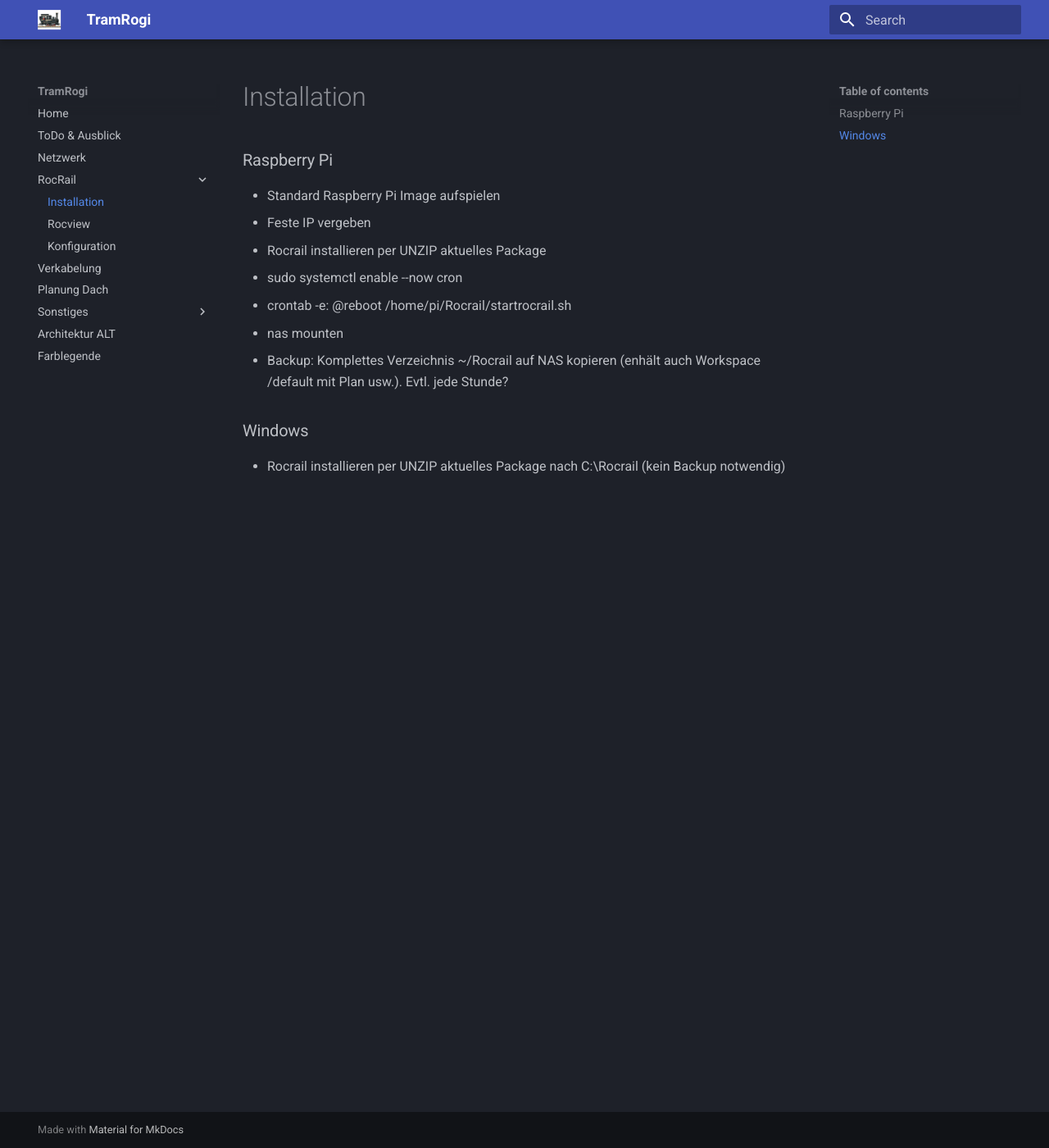
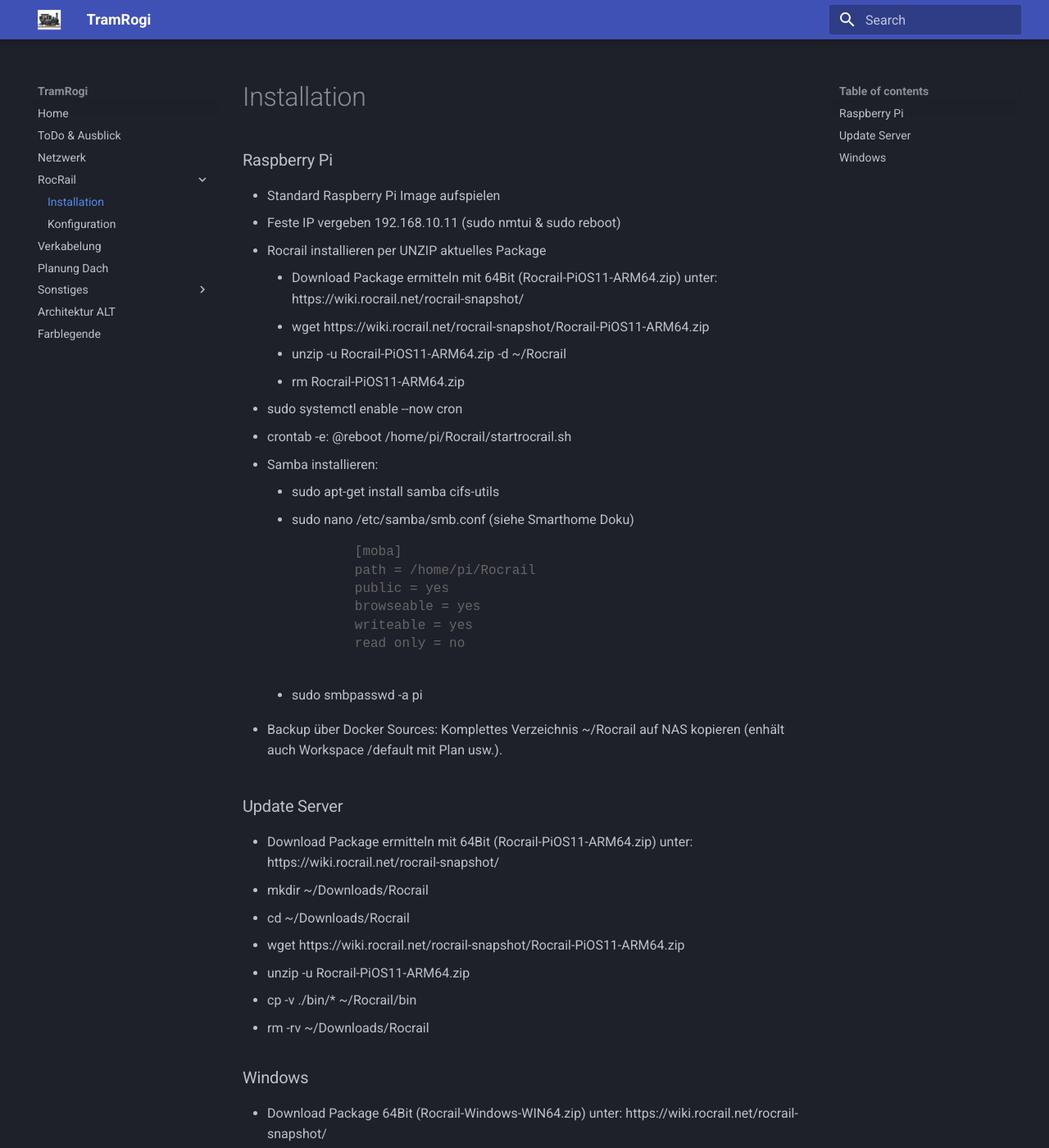
Before and after one commit to rogerknop/mkdocs_moba, an MkDocs documentation site: the page built from docs/rocrail/install.md, in a window 1280 px wide and 1400 px high. Shown: the whole window at 82% size. Built offline with MkDocs 1.6.1 and Material for MkDocs 9.7.7, drawn with Linux system fonts in a browser that asks for light colours; some of the changed text lies outside the part shown.

```diff
--- a/docs/rocrail/install.md
+++ b/docs/rocrail/install.md
@@ -2,12 +2,39 @@
 
 ### Raspberry Pi
 * Standard Raspberry Pi Image aufspielen
-* Feste IP vergeben
+* Feste IP vergeben 192.168.10.11 (sudo nmtui & sudo reboot)
 * Rocrail installieren per UNZIP aktuelles Package
+    * Download Package ermitteln mit 64Bit (Rocrail-PiOS11-ARM64.zip) unter: https://wiki.rocrail.net/rocrail-snapshot/
+    * wget https://wiki.rocrail.net/rocrail-snapshot/Rocrail-PiOS11-ARM64.zip
+    * unzip -u Rocrail-PiOS11-ARM64.zip -d ~/Rocrail
+    * rm Rocrail-PiOS11-ARM64.zip
 * sudo systemctl enable --now cron
 * crontab -e: @reboot /home/pi/Rocrail/startrocrail.sh
-* nas mounten
-* Backup: Komplettes Verzeichnis ~/Rocrail auf NAS kopieren (enhält auch Workspace /default mit Plan usw.). Evtl. jede Stunde?
+* Samba installieren:
+    * sudo apt-get install samba cifs-utils
+    * sudo nano /etc/samba/smb.conf (siehe Smarthome Doku)
+  <pre>
+        [moba]
+        path = /home/pi/Rocrail
+        public = yes
+        browseable = yes
+        writeable = yes
+        read only = no
+  </pre>
+    * sudo smbpasswd -a pi
+
+* Backup über Docker Sources: Komplettes Verzeichnis ~/Rocrail auf NAS kopieren (enhält auch Workspace /default mit Plan usw.).
+
+### Update Server
+* Download Package ermitteln mit 64Bit (Rocrail-PiOS11-ARM64.zip) unter: https://wiki.rocrail.net/rocrail-snapshot/
+* mkdir ~/Downloads/Rocrail
+* cd ~/Downloads/Rocrail
+* wget https://wiki.rocrail.net/rocrail-snapshot/Rocrail-PiOS11-ARM64.zip
+* unzip -u Rocrail-PiOS11-ARM64.zip
+* cp -v ./bin/*  ~/Rocrail/bin
+* rm -rv ~/Downloads/Rocrail
 
 ### Windows
+* Download Package 64Bit (Rocrail-Windows-WIN64.zip) unter: https://wiki.rocrail.net/rocrail-snapshot/
 * Rocrail installieren per UNZIP aktuelles Package nach C:\Rocrail (kein Backup notwendig)
+* Desktop Link erstellen C:\Rocrail\desktoplink.cmd
--- a/mkdocs.yml
+++ b/mkdocs.yml
@@ -32,7 +32,6 @@ nav:
 - Netzwerk: 'architektur/setup.md'
 - RocRail:
   - Installation: 'rocrail/install.md'
-  - Rocview: 'rocrail/rocview.md'
   - Konfiguration: 'rocrail/config.md'
 - Verkabelung: 'verkabelung/index.md'
 - Planung Dach: 'plan/index.md'
```
Also changed, not shown: docs/architektur/setup.md (+25 -5 lines), docs/rocrail/config.md (+5 -1 lines), docs/rocrail/rocview.md (deleted, +0 -3 lines), Archiv-nicht mehr genutzte Dateien/rocnetnode.md (renamed from docs/rocrail/rocnetnode.md).
